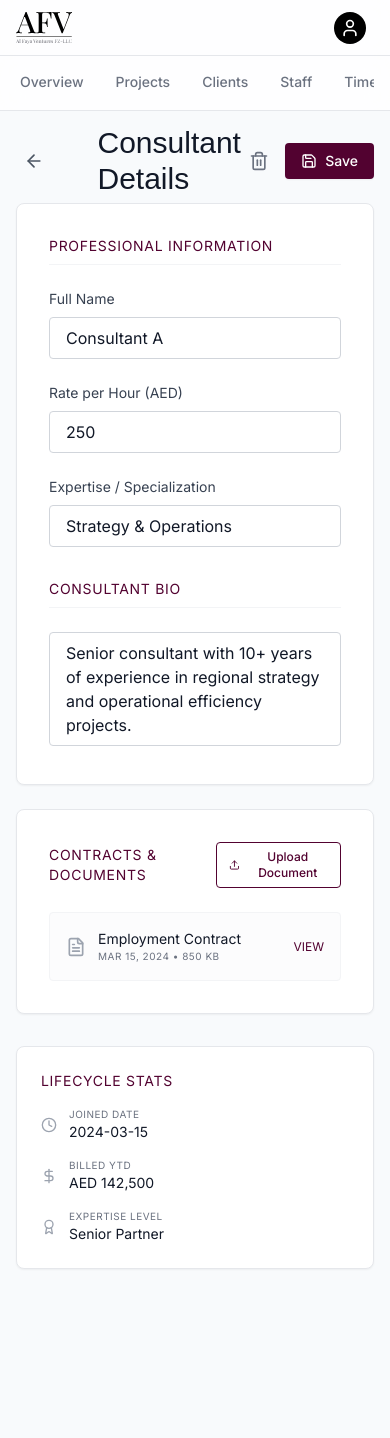
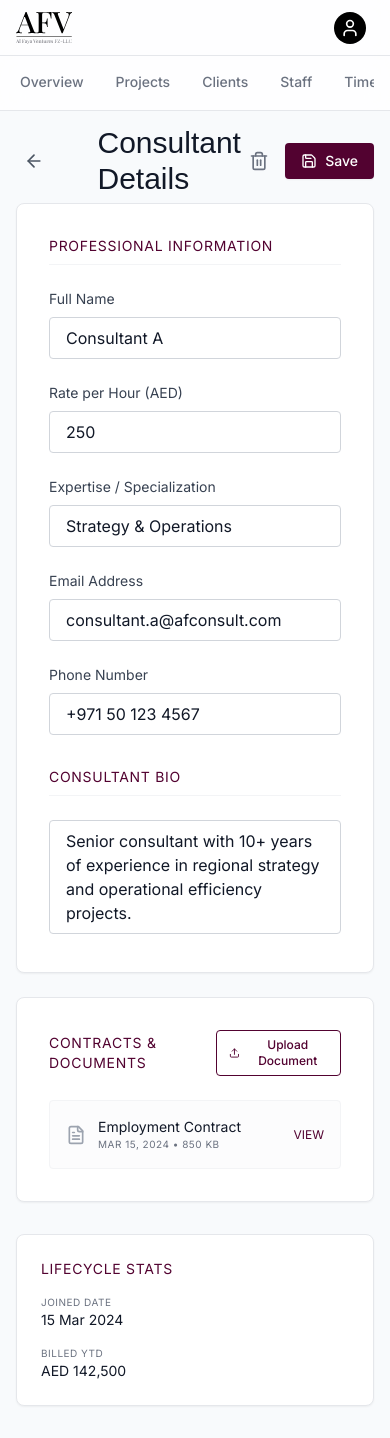
Before and after one commit to lustrecker-lang/alfayainternal, a Next.js app: page /dashboard/afconsult/staff/1 in a window 390 px wide. Before the commit the page ends 1301 px from the top, so only its background shows below. Built offline with nearby package versions, Linux system fonts and the light colour scheme; a web font is replaced by a local one.

Commit message:
Refine consultant pages: bring back email/phone, simplify sidebar

```diff
--- a/app/dashboard/afconsult/staff/[id]/page.tsx
+++ b/app/dashboard/afconsult/staff/[id]/page.tsx
@@ -103,6 +103,26 @@
                                             style={{ borderRadius: '0.25rem' }}
                                         />
                                     </div>
+                                    <div>
+                                        <label className="block text-sm font-normal text-gray-700 dark:text-gray-300 mb-2 font-sans">Email Address</label>
+                                        <input
+                                            type="email"
+                                            value={formData.email}
+                                            onChange={(e) => setFormData({ ...formData, email: e.target.value })}
+                                            className="w-full px-4 py-2 border border-gray-300 dark:border-gray-600 bg-white dark:bg-zinc-900 text-gray-900 dark:text-white focus:ring-2 focus:ring-afconsult outline-none"
+                                            style={{ borderRadius: '0.25rem' }}
+                                        />
+                                    </div>
+                                    <div>
+                                        <label className="block text-sm font-normal text-gray-700 dark:text-gray-300 mb-2 font-sans">Phone Number</label>
+                                        <input
+                                            type="tel"
+                                            value={formData.phone}
+                                            onChange={(e) => setFormData({ ...formData, phone: e.target.value })}
+                                            className="w-full px-4 py-2 border border-gray-300 dark:border-gray-600 bg-white dark:bg-zinc-900 text-gray-900 dark:text-white focus:ring-2 focus:ring-afconsult outline-none"
+                                            style={{ borderRadius: '0.25rem' }}
+                                        />
+                                    </div>
                                 </div>
                             </div>
 
@@ -149,26 +169,13 @@
                     <div className="bg-white dark:bg-zinc-800 p-6 border border-gray-200 dark:border-gray-700 shadow-sm" style={{ borderRadius: '0.5rem' }}>
                         <h3 className="text-sm font-normal uppercase tracking-wider text-afconsult font-sans mb-4">Lifecycle Stats</h3>
                         <div className="space-y-4">
-                            <div className="flex items-center gap-3">
-                                <Clock className="w-4 h-4 text-gray-400" />
-                                <div className="flex-1">
-                                    <p className="text-[10px] text-gray-500 uppercase tracking-wider font-sans">Joined Date</p>
-                                    <p className="text-sm font-normal text-gray-900 dark:text-white font-sans">{formData.joinedDate}</p>
-                                </div>
+                            <div>
+                                <p className="text-[10px] text-gray-500 uppercase tracking-wider font-sans">Joined Date</p>
+                                <p className="text-sm font-normal text-gray-900 dark:text-white font-sans">15 Mar 2024</p>
                             </div>
-                            <div className="flex items-center gap-3">
-                                <DollarSign className="w-4 h-4 text-gray-400" />
-                                <div className="flex-1">
-                                    <p className="text-[10px] text-gray-500 uppercase tracking-wider font-sans">Billed YTD</p>
-                                    <p className="text-sm font-normal text-gray-900 dark:text-white font-sans">AED 142,500</p>
-                                </div>
-                            </div>
-                            <div className="flex items-center gap-3">
-                                <Award className="w-4 h-4 text-gray-400" />
-                                <div className="flex-1">
-                                    <p className="text-[10px] text-gray-500 uppercase tracking-wider font-sans">Expertise Level</p>
-                                    <p className="text-sm font-normal text-gray-900 dark:text-white font-sans">Senior Partner</p>
-                                </div>
+                            <div>
+                                <p className="text-[10px] text-gray-500 uppercase tracking-wider font-sans">Billed YTD</p>
+                                <p className="text-sm font-normal text-gray-900 dark:text-white font-sans">AED 142,500</p>
                             </div>
                         </div>
                     </div>
--- a/app/dashboard/afconsult/staff/new/page.tsx
+++ b/app/dashboard/afconsult/staff/new/page.tsx
@@ -41,18 +41,16 @@
 
             <div className="bg-white dark:bg-zinc-800 p-8 border border-gray-200 dark:border-gray-700" style={{ borderRadius: '0.5rem' }}>
                 <form className="space-y-6">
-                    <div className="grid grid-cols-1 md:grid-cols-2 gap-8">
-                        {/* Column 1: Core Info */}
-                        <div className="space-y-6">
                     <h3 className="text-sm font-normal uppercase tracking-wider text-afconsult font-sans border-b border-gray-100 dark:border-zinc-800 pb-2">Professional Info</h3>
 
+                    <div className="grid grid-cols-1 md:grid-cols-2 gap-8">
                         <div>
                             <label className="block text-sm font-normal text-gray-700 dark:text-gray-300 mb-2 font-sans">Full Name</label>
                             <input
                                 type="text"
                                 value={formData.name}
                                 onChange={(e) => setFormData({ ...formData, name: e.target.value })}
-                                    placeholder="e.g. John Doe"
+                                placeholder="John Doe"
                                 className="w-full px-4 py-2 border border-gray-300 dark:border-gray-600 bg-white dark:bg-zinc-900 text-gray-900 dark:text-white focus:ring-2 focus:ring-afconsult outline-none"
                                 style={{ borderRadius: '0.25rem' }}
                             />
@@ -64,7 +62,7 @@
                                 type="number"
                                 value={formData.rate}
                                 onChange={(e) => setFormData({ ...formData, rate: e.target.value })}
-                                    placeholder="e.g. 250"
+                                placeholder="250"
                                 className="w-full px-4 py-2 border border-gray-300 dark:border-gray-600 bg-white dark:bg-zinc-900 text-gray-900 dark:text-white focus:ring-2 focus:ring-afconsult outline-none"
                                 style={{ borderRadius: '0.25rem' }}
                             />
@@ -76,16 +74,11 @@
                                 type="text"
                                 value={formData.expertise}
                                 onChange={(e) => setFormData({ ...formData, expertise: e.target.value })}
-                                    placeholder="e.g. Strategy & Operations"
+                                placeholder="Strategy & Operations"
                                 className="w-full px-4 py-2 border border-gray-300 dark:border-gray-600 bg-white dark:bg-zinc-900 text-gray-900 dark:text-white focus:ring-2 focus:ring-afconsult outline-none"
                                 style={{ borderRadius: '0.25rem' }}
                             />
                         </div>
-                        </div>
-
-                        {/* Column 2: Contact Info */}
-                        <div className="space-y-6">
-                            <h3 className="text-sm font-normal uppercase tracking-wider text-afconsult font-sans border-b border-gray-100 dark:border-zinc-800 pb-2">Contact Details</h3>
 
                         <div>
                             <label className="block text-sm font-normal text-gray-700 dark:text-gray-300 mb-2 font-sans">Email Address</label>
@@ -111,7 +104,6 @@
                             />
                         </div>
                     </div>
-                    </div>
                 </form>
             </div>
         </div>
--- a/app/dashboard/afconsult/staff/page.tsx
+++ b/app/dashboard/afconsult/staff/page.tsx
@@ -41,14 +41,6 @@
                                 <td className="px-6 py-4 font-normal text-gray-900 dark:text-white font-sans">{consultant.name}</td>
                                 <td className="px-6 py-4 text-sm font-normal text-gray-600 dark:text-gray-400 font-sans">AED {consultant.rate}</td>
                                 <td className="px-6 py-4 text-sm font-normal text-gray-600 dark:text-gray-400 font-sans">{consultant.expertise}</td>
-                                <td className="px-6 py-4">
-                                    <span className={`px-2 py-1 text-xs font-normal font-sans ${consultant.availability === 'Available'
-                                        ? 'bg-green-100 text-green-700 dark:bg-green-900/20 dark:text-green-400'
-                                        : 'bg-yellow-100 text-yellow-700 dark:bg-yellow-900/20 dark:text-yellow-400'
-                                        }`} style={{ borderRadius: '0.25rem' }}>
-                                        {consultant.availability}
-                                    </span>
-                                </td>
                             </tr>
                         ))}
                     </tbody>
```
Lines whose indentation alone changed are shown as unchanged.
